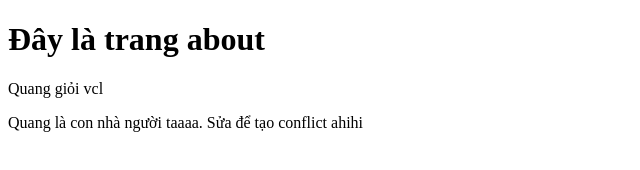
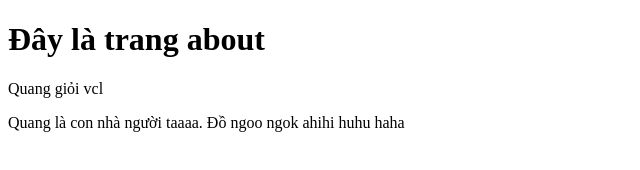
Before and after one commit to minhquang1610/test-repos, a plain HTML site: page about.html in a window 1280 px wide. Shown: the full height of the page, 0-640 px from the left. Drawn offline with Linux system fonts and the light colour scheme.

Commit message:
Fix about.html

```diff
--- a/about.html
+++ b/about.html
@@ -10,7 +10,7 @@
 <body>
     <h1>Đây là trang about</h1>
     <p>Quang giỏi vcl</p>
-    <p>Quang là con nhà người taaaa. Sửa để tạo conflict ahihi</p>
+    <p>Quang là con nhà người taaaa. Đồ ngoo ngok ahihi huhu haha</p>
 </body>
 
 </html>
```
